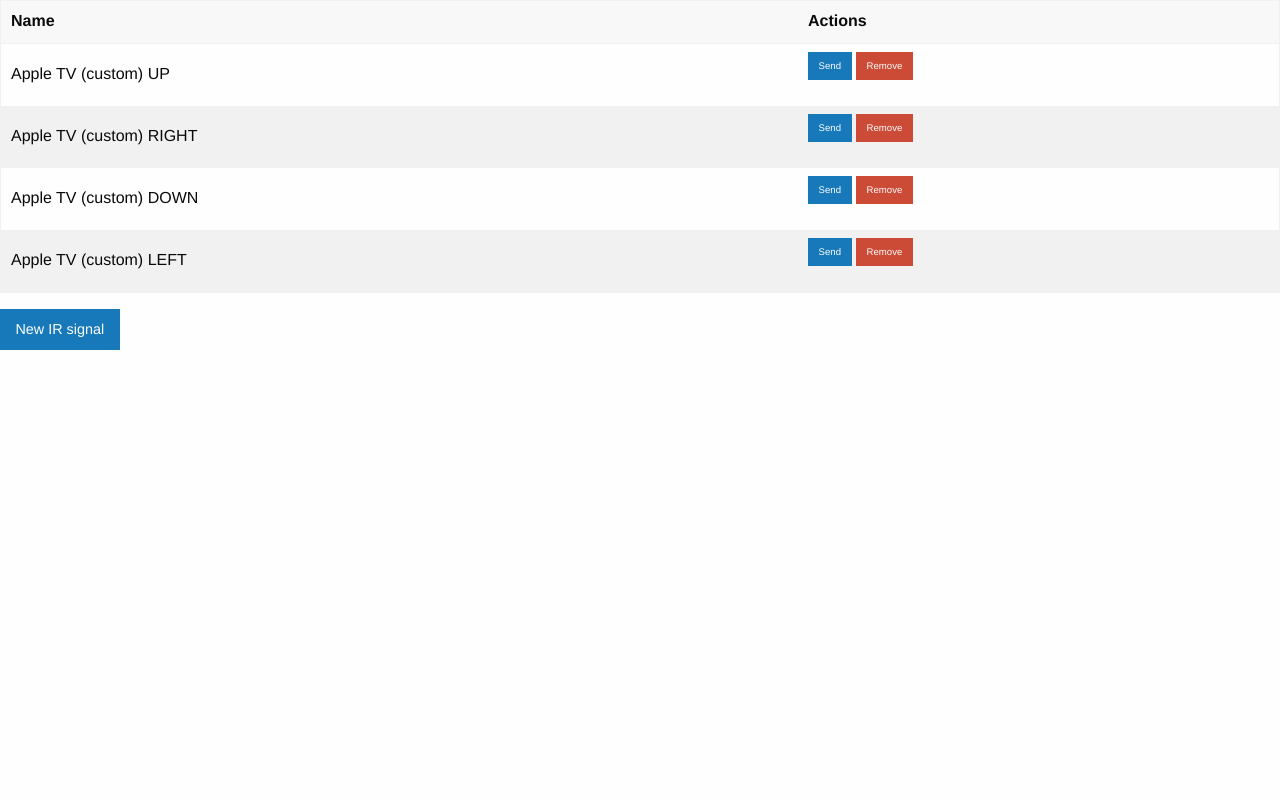
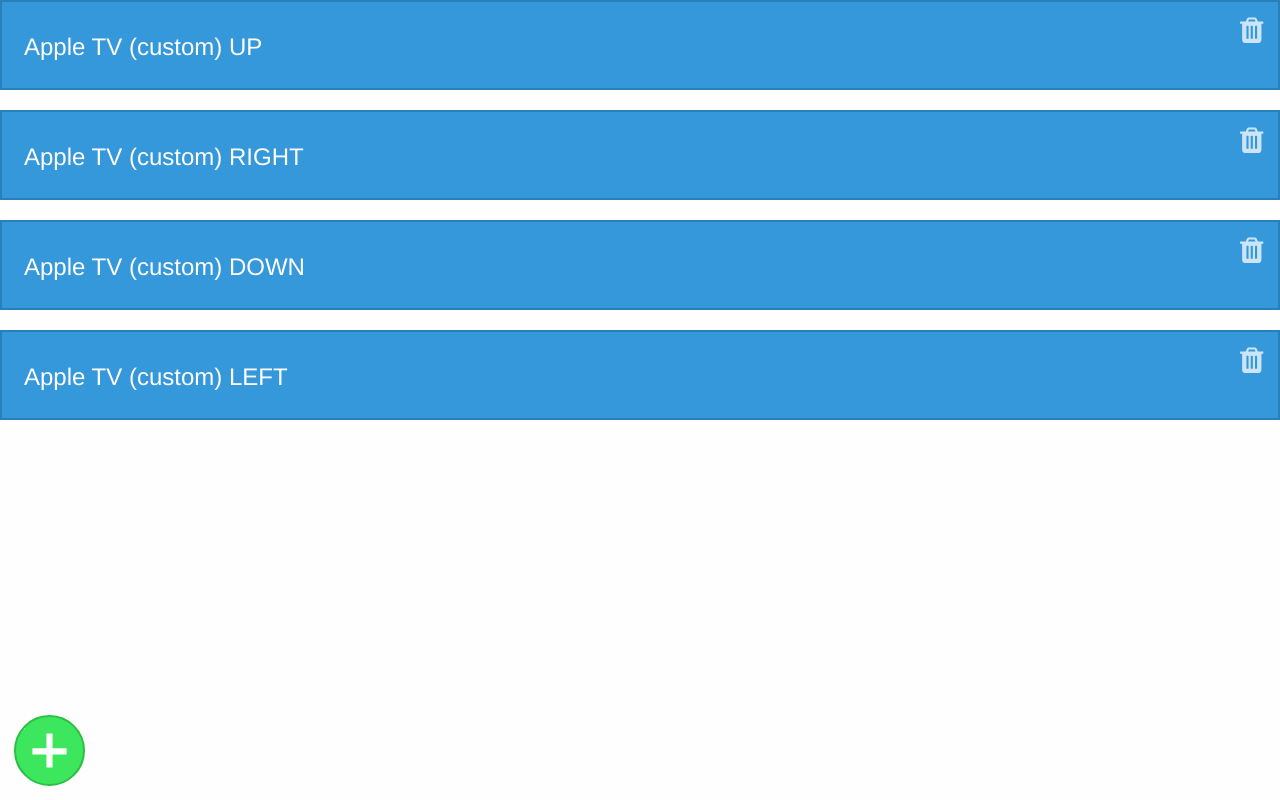
Before and after one commit to plug-hackathon/ir-remote-webapp, a Rails app: page / in a window 1280 px wide. Run offline with Rails 7, Linux system fonts and the light colour scheme; data comes from the database, SQL or seed files in the repository; style sheets or scripts are compiled from the project's sources; parts of the project's set-up code (start-up, migrations or seed data) failed here and were passed over; some libraries are stand-ins or nearby versions.

Commit message:
Add design

```diff
--- /dev/null
+++ b/webapp/app/assets/stylesheets/application.scss
@@ -0,0 +1,125 @@
+/*
+ * This is a manifest file that'll be compiled into application.css, which will include all the files
+ * listed below.
+ *
+ * Any CSS and SCSS file within this directory, lib/assets/stylesheets, vendor/assets/stylesheets,
+ * or any plugin's vendor/assets/stylesheets directory can be referenced here using a relative path.
+ *
+ * You're free to add application-wide styles to this file and they'll appear at the bottom of the
+ * compiled file so the styles you add here take precedence over styles defined in any styles
+ * defined in the other CSS/SCSS files in this directory. It is generally better to create a new
+ * file per style scope.
+ *
+ *= require_tree .
+ *= require_self
+ *= require foundation_and_overrides
+
+ */
+
+h2 {
+    margin-top: 20px;
+    text-align: center;
+}
+
+
+.IrSignal {
+    position: relative;
+    display: block;
+    width: 100%;
+    height: 90px;
+    box-sizing: border-box;
+    border: 2px solid #2980B9;
+    margin-bottom: 20px;
+    background-color: #3498DB;
+
+
+    .remove {
+        position: absolute;
+        top: 14px;
+        right: 14px;
+        background: image-url('trash.svg');
+        background-repeat: no-repeat;
+        background-position: center center;
+        width: 24px;
+        height: 27px;
+        display: block;
+        overflow: hidden;
+        text-indent: 99999px;
+    }
+
+    .name {
+        font-size: 24px;
+        line-height: 90px;
+        padding-left: 22px;
+        color: white;
+    }
+}
+
+.addButton {
+    position: absolute;
+    left: 14px;
+    bottom: 14px;
+    display: block;
+    color: white;
+    overflow: hidden;
+    background: image-url('plus.svg') no-repeat center center, #3CE75D;
+    width: 71px;
+    height: 71px;
+    border-radius: 50%;
+    border: 2px solid #2ABF45;
+}
+
+.IrSignalAdd {
+    .name {
+        margin-left: 30px;
+        margin-right: 30px;
+        margin-top: 40px;
+
+        input {
+            background: white;
+            border: none;
+            border-top: 1px solid transparent;
+            border-right: 1px solid transparent;
+            border-left: 1px solid transparent;
+            border-bottom: 2px solid #333;
+            box-shadow: none;
+            font-size: 36px;
+            height: 46px;
+            line-height: 46px;
+        }
+    }
+
+}
+
+.RoundBigButton {
+    width: 286px;
+    height: 286px;
+    box-sizing: border-box;
+    background: #3498DB;
+    border: 10px solid #2980B9;
+    border-radius: 50%;
+    margin-right: auto;
+    margin-left: auto;
+    display: block;
+    font-size: 36px;
+    padding: 0;
+
+    margin-top: 36px;
+    outline: none;
+
+    &.red {
+        background: #E74C3C;
+        border-color: #C0392B;
+    }
+
+    &.green {
+        background: #3CE75D;
+        border-color: #2ABF45;
+    }
+}
+
+div.RoundBigButton {
+    line-height: 260px;
+    text-align: center;
+    color: white;
+}
--- a/webapp/app/views/ir_signals/index.html.erb
+++ b/webapp/app/views/ir_signals/index.html.erb
@@ -1,24 +1,8 @@
-<table width="100%">
-  <thead>
-    <tr>
-      <th>Name</th>
-      <th>Actions</th>
-    </tr>
-  </thead>
-  <tbody>
-    <% @ir_signals.each do |ir_signal| %>
-      <tr>
-        <td><%= ir_signal.name %></td>
-        <td>
-          <%= link_to "Send", nec_code_trigger_ir_signal_path(ir_signal), class: "button tiny", method: :post %>
-          <%= link_to "Remove", ir_signal_path(ir_signal),
-                class: "button tiny alert",
-                method: :delete,
-                confirm: "Are you sure?" %>
-        </td>
-      </tr>
-    <% end %>
-  </tbody>
-</table>
+<% @ir_signals.each do |ir_signal| %>
+<div class="IrSignal">
+  <%= link_to "&nbsp;".html_safe, ir_signal_path(ir_signal), class: "remove", confirm: "Are you sure?", method: :delete %>
+  <%= link_to ir_signal.name, nec_code_trigger_ir_signal_path(ir_signal), class: "name", method: :post %>
+</div>
+<% end %>
 
-<%= link_to "New IR signal", new_ir_signal_path, class: "button" %>
+<%= link_to "+", new_ir_signal_path, class: "addButton" %>
--- a/webapp/app/views/layouts/application.html.erb
+++ b/webapp/app/views/layouts/application.html.erb
@@ -13,10 +13,6 @@
   </head>
 
   <body>
-    <div class="row">
-      <div class="small-12 columns">
-        <%= yield %>
-      </div>
-    </div>
+    <%= yield %>
   </body>
 </html>
```
Also changed, not shown: webapp/app/assets/stylesheets/application.css (deleted, +0 -17 lines), webapp/app/views/ir_signals/nec_code_status.html.erb (+8 -3 lines), webapp/app/views/ir_signals/new.html.erb (+7 -5 lines), webapp/app/assets/images/plus.svg (added), webapp/app/assets/images/trash.svg (added).
